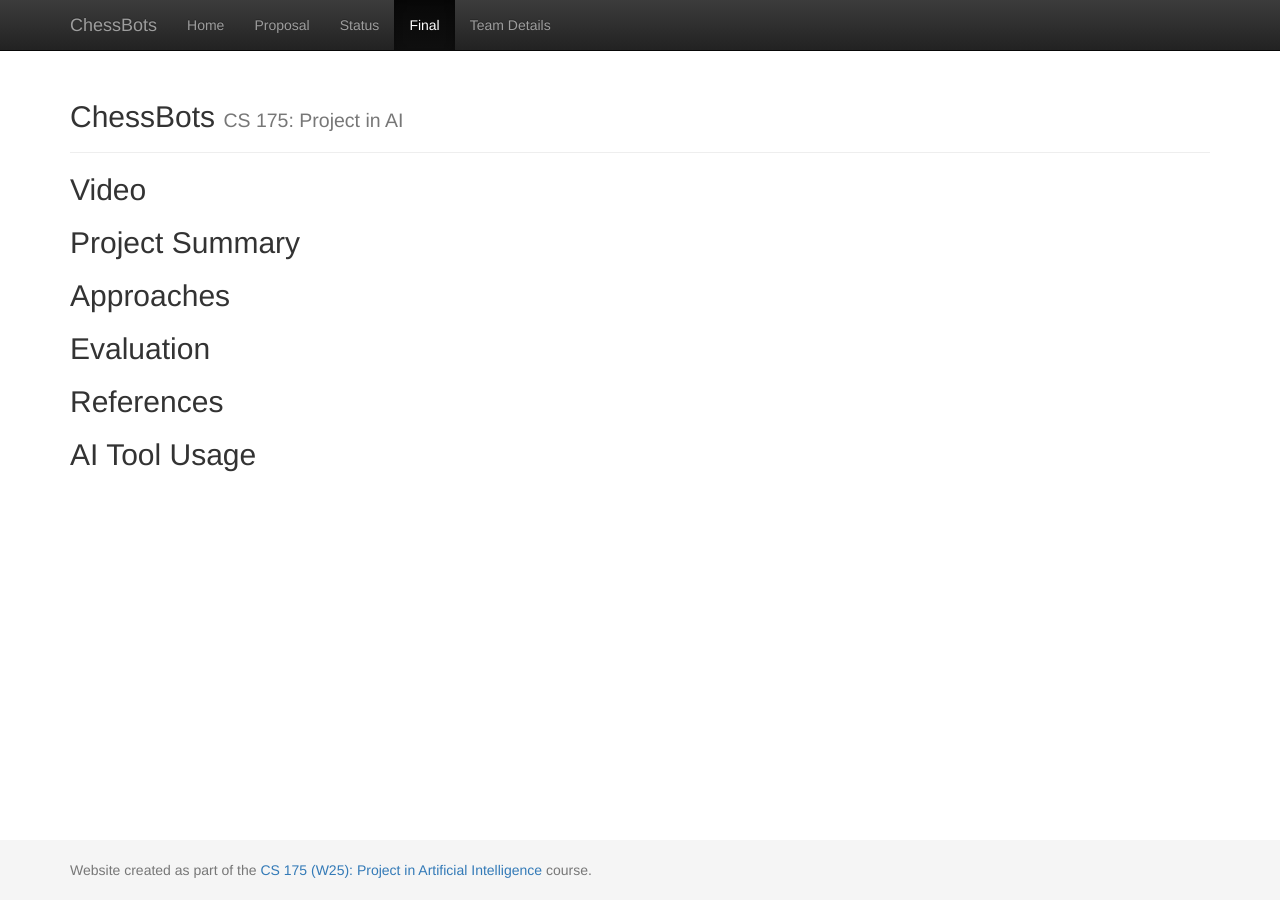
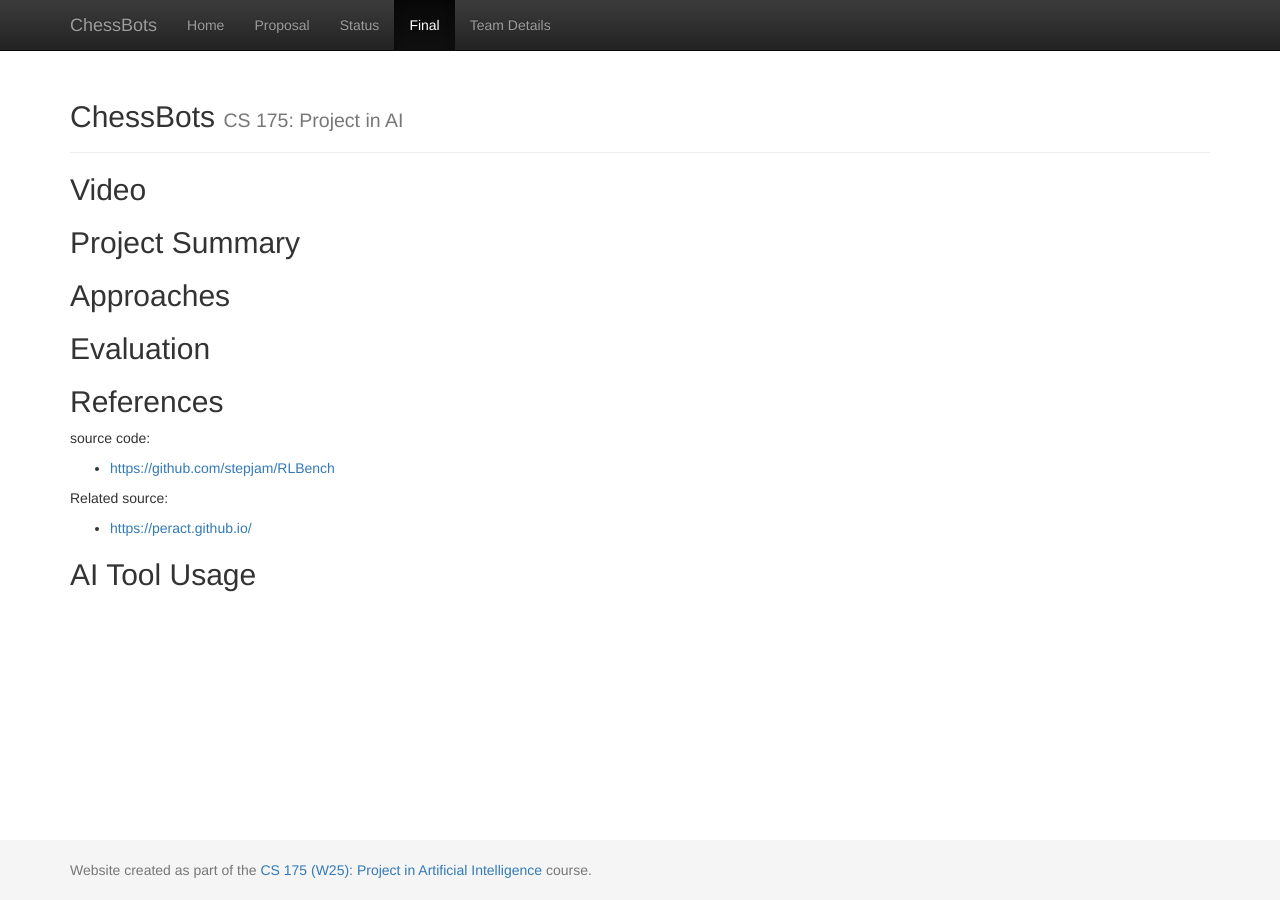
Before and after one commit to Xiaoli-Catherine/ChessBots, a Jekyll site: the page built from docs/final.md, in a window 1280 px wide. Built offline with Jekyll 4.4.1, drawn with Linux system fonts in a browser that asks for light colours.

Commit message:
Update final.md

```diff
--- a/docs/final.md
+++ b/docs/final.md
@@ -12,5 +12,10 @@ title: Final Report
 ## Evaluation
 
 ## References
+source code:
+- [https://github.com/stepjam/RLBench](https://github.com/stepjam/RLBench)
+
+Related source:
+-  [ https://peract.github.io/](https://peract.github.io/)
 
 ## AI Tool Usage
```
